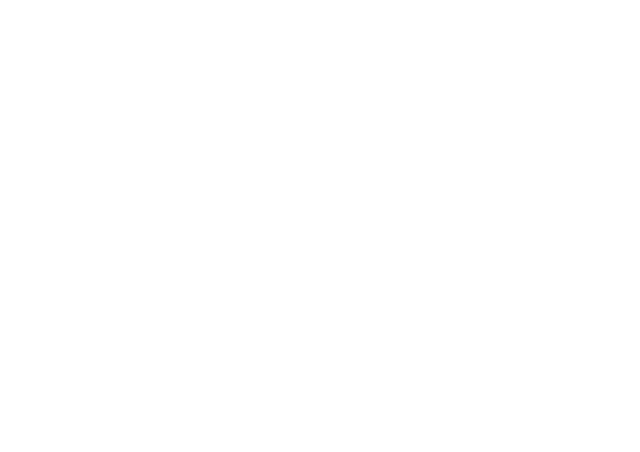
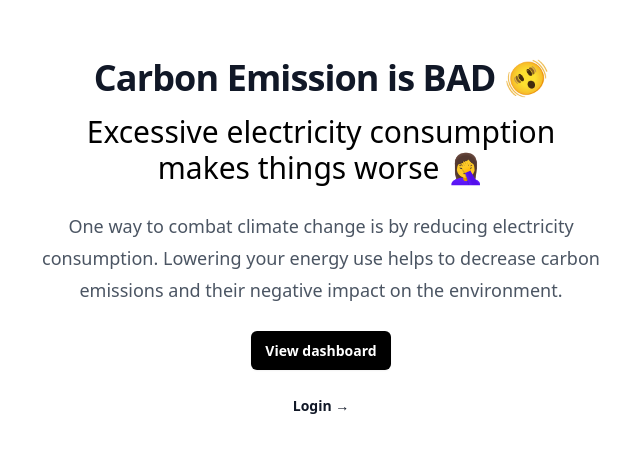
Before and after one commit to syahirahsabri/hack2hire, a React (Vite) app: page / in a window 1280 px wide. Before the commit this address had no page. Shown: the part 262-714 px from the top of the page, without its empty margins (319-959 px from the left). Built offline with nearby package versions, Linux system fonts and the light colour scheme.

Commit message:
Minor changes/fixes

```diff
--- a/src/App.jsx
+++ b/src/App.jsx
@@ -10,7 +10,7 @@
     <>
       <BrowserRouter>
         <Routes>
-          <Route path="/home" element={<LandingPage />} />
+          <Route path="/" element={<LandingPage />} />
           <Route path="/form" element={<Form />} />
           <Route path="/dashboard" element={<Dashboard />} />
           <Route path="/calculator" element={<Calculator />} />
--- a/src/pages/LandingPage.jsx
+++ b/src/pages/LandingPage.jsx
@@ -20,7 +20,7 @@
             </p>
             <div className="flex flex-col space-y-8 mt-8 flex items-center justify-center gap-x-6">
               <Link to={"/dashboard"}>
-                <a className="rounded-md bg-indigo-600 px-3.5 py-2.5 text-sm font-semibold text-white shadow-sm hover:bg-indigo-500 focus-visible:outline focus-visible:outline-2 focus-visible:outline-offset-2 focus-visible:outline-indigo-600">
+                <a className="rounded-md bg-black px-3.5 py-2.5 text-sm font-semibold text-white shadow-sm hover:bg-indigo-500 focus-visible:outline focus-visible:outline-2 focus-visible:outline-offset-2 focus-visible:outline-indigo-600">
                   View dashboard
                 </a>
               </Link>
```
